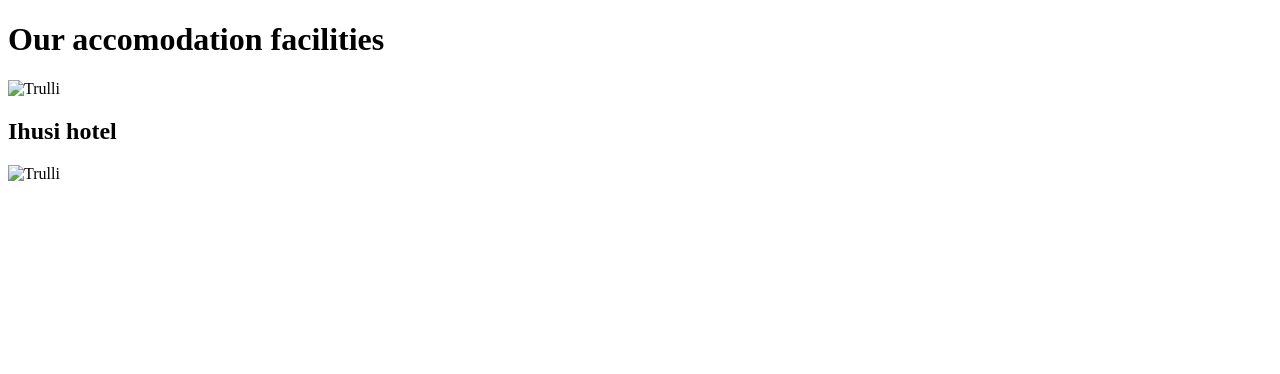
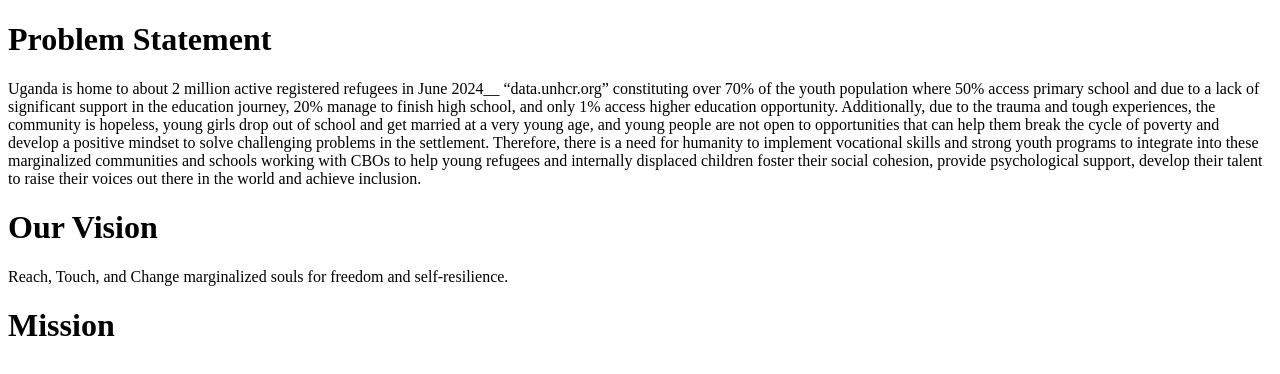
Before and after one commit to Masirika2/RSYfoundationwebsite, a plain HTML site: page About us.html in a window 1280 px wide. Drawn offline with Linux system fonts and the light colour scheme.

Commit message:
Update About us.html

```diff
--- a/About us.html
+++ b/About us.html
@@ -1,17 +1,32 @@
 <!DOCTYPE html>
 <html>
     <head>
-        <title>accomodation</title>
+        <title>About us</title>
     </head>
     <body>
-        <div class="Reliance Soul Tours and Travels/accomodation">
-            <h1>Our accomodation facilities </h1>
-            <img src="Images/acc.jpeg" alt="Trulli" width="430" height="300">
-            <h2>Ihusi hotel</h2>
-            <img src="Images/acc.jpeg" alt="Trulli" width="430" height="300">
+        <h1>Problem Statement</h1>
+        <p>
+            Uganda is home to about 2 million active registered refugees in June 2024__ “data.unhcr.org”
+            constituting over 70% of the youth population where 50% access primary school and due to a lack of significant support in the education journey,
+            20% manage to finish high school, and only 1% access higher education opportunity.
+            Additionally, due to the trauma and tough experiences, the community is hopeless, young girls drop out of school and get married at a very young age,
+            and young people are not open to opportunities that can help them break the cycle of poverty and develop a positive mindset to solve challenging problems in the settlement.
+            Therefore, there is a need for humanity to implement vocational skills and strong youth programs to integrate into these marginalized communities and schools working with CBOs
+            to help young refugees and internally displaced children foster their social cohesion, provide psychological support,
+            develop their talent to raise their voices out there in the world and achieve inclusion.
+        </p>
 
-        </div>
-        <a href="#" class="fa fa-facebook"></a>
+        <h1> Our Vision </h1>
+        <p>
+            Reach, Touch, and Change marginalized souls for freedom and self-resilience.
+        </p>
+        <h1> Mission </h1>
+        <p>
+
+        </p>
+
+
+
+
     </body>
-
 </html>
```
